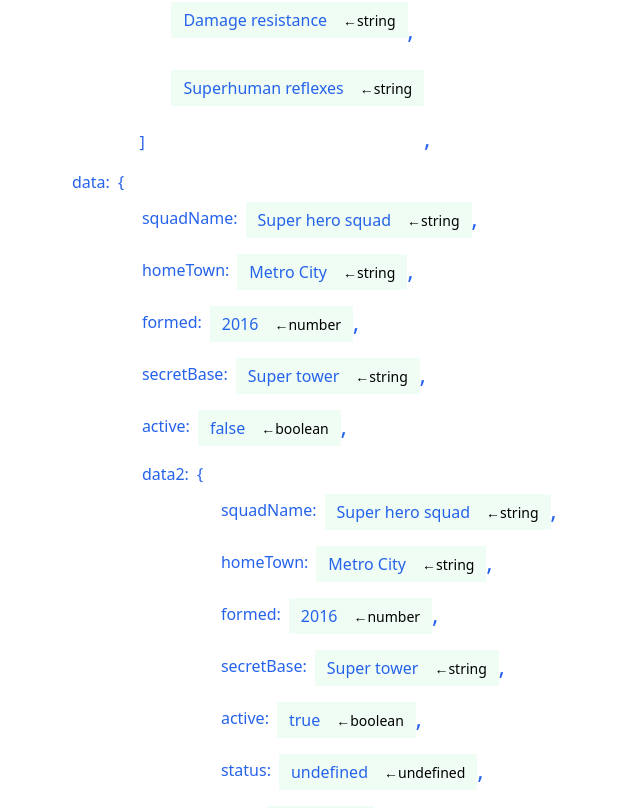
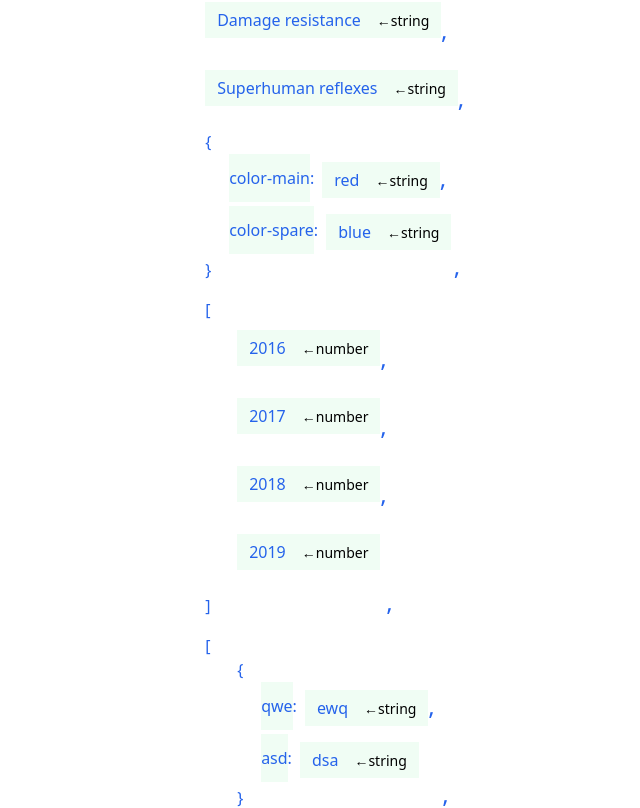
Before and after one commit to Disolm/json-file-manager_react, a React (Vite) app: page / in a window 1280 px wide. Shown: the part 472-1280 px from the top of the page, without its empty margins (0-640 px from the left). Built offline with nearby package versions, Linux system fonts and the light colour scheme.

Commit message:
added the ability to edit keys

```diff
--- a/hooks/jsonData.tsx
+++ b/hooks/jsonData.tsx
@@ -3,15 +3,35 @@ import {useEffect, useState} from "react";
 type fileType = object[] | object
 
 export function useJsonData() {
-    const [jsonData, setJsonData] = useState<fileType>([
+    const [jsonData, setJsonData] = useState<fileType>(
+        [
             {
                 "name": "Madame Uppercut",
                 "age": 39,
                 "secretIdentity": "Jane Wilson",
-            "powers": [
+                "powers-one": [
                     "Million tonne punch",
                     "Damage resistance",
-                "Superhuman reflexes"
+                    "Superhuman reflexes",
+                    {
+                        "color-main": "red",
+                        "color-spare": "blue"
+                    },
+                    [2016, 2017, 2018, 2019],
+                    [
+                        {
+                            "qwe": "ewq",
+                            "asd": "dsa"
+                        },
+                        {
+                            "zxc": "cxz",
+                            "rty": "ytr"
+                        },
+                        {
+                            "fgh": "hgf",
+                            "vbn": "nbv"
+                        }
+                    ]
                 ],
                 "data": {
                     "squadName": "Super hero squad",
@@ -25,12 +45,11 @@ export function useJsonData() {
                         "formed": 2016,
                         "secretBase": "Super tower",
                         "active": true,
-                    "status": undefined,
                         "cash": null,
                         "mix": [{
                             "age": 49,
                             "secretBase": "Kimi ga Kureta Mono"
-                        },"next", 0, false, undefined, null ]
+                        }, "next", 0, false, null]
                     }
                 }
             },
@@ -43,7 +62,9 @@ export function useJsonData() {
                     "Turning tiny",
                     "Radiation blast"
                 ]
-        }])
+            }
+        ]
+    )
     const [jsonDataBuffer, setJsonDataBuffer] = useState<fileType>([])
     const saveJson = async function () {
         const jsonText: string = JSON.stringify(jsonData,
@@ -51,10 +72,10 @@ export function useJsonData() {
                 return value === undefined ? "undefined" : value
             }
         )
-        const jsonObj:fileType = JSON.parse(jsonText)
+        const jsonObj: fileType = JSON.parse(jsonText)
         await setJsonDataBuffer(jsonObj)
     }
-    const changeJson = async function (jsonOld: fileType){
+    const changeJson = async function (jsonOld: fileType) {
         await setJsonData(jsonOld)
     }
     const cancelChangeJson = async function () {
@@ -63,17 +84,18 @@ export function useJsonData() {
                 return value === undefined ? "undefined" : value
             }
         )
-        const jsonObj:fileType = JSON.parse(jsonText)
+        const jsonObj: fileType = JSON.parse(jsonText)
         await setJsonData(jsonObj)
     }
-    useEffect(()=> {
+    useEffect(() => {
         const jsonText: string = JSON.stringify(jsonData,
             (key, value) => {
                 return value === undefined ? "undefined" : value
             }
         )
-        const jsonObj:fileType = JSON.parse(jsonText)
+        const jsonObj: fileType = JSON.parse(jsonText)
+        setJsonData(jsonObj)
         setJsonDataBuffer(jsonObj)
-    },[])
+    }, [])
     return {jsonData, saveJson, changeJson, cancelChangeJson}
 }
--- a/src/components/HtmlJson.tsx
+++ b/src/components/HtmlJson.tsx
@@ -1,4 +1,4 @@
-import React, {useState} from "react";
+import React, {useRef, useState} from "react";
 import {TheSelect} from "./TheSelect";
 import types from "../access/types.json"
 
@@ -19,6 +19,7 @@ export function HtmlJson({jsonData, saveJsonFun, changeJsonFun, cancelChangeJson
     const classButton: string = 'mx-1 px-3 border border-blue-600 bg-white rounded active:bg-blue-200'
     const pathNull: [] = []
     const [selectedOptionType, setSelectedOptionType] = useState<string>(types.string)
+    const thisIsKey = useRef<boolean>(true)
     const handleOptionType = function (event: string) {
         setSelectedOptionType(event)
     }
@@ -40,18 +41,36 @@ export function HtmlJson({jsonData, saveJsonFun, changeJsonFun, cancelChangeJson
         }
     }
     const changeHandler = function (event: React.ChangeEvent<HTMLInputElement>, fullPath: pathType) {
+        const pathLength: number = fullPath.length - 1
         let jsonChang: jsonType = jsonData
-
-        fullPath.forEach((path) => {
+        fullPath.forEach((path, index) => {
+            if (thisIsKey.current) {
+                if (index < (pathLength - 1)) {
+                    jsonChang = jsonChang[path]
+                } else if (index === (pathLength - 1)){
+                    const ArrKeyValueObj = Object.entries(jsonChang[fullPath[pathLength - 1]])
+                    ArrKeyValueObj.map((Arrays) => {
+                        if (Arrays[0] === fullPath[fullPath.length - 1]) {
+                            Arrays[0] = event.target.value
+                        }
+                        return [Arrays[0],Arrays[1]]
+                    })
+                    jsonChang[fullPath[pathLength - 1]] = Object.fromEntries(ArrKeyValueObj)
+                    fullPath[pathLength] = event.target.value
+                    setCurrentClick(fullPath)
+                    typesSaveJson()
+                }
+            } else {
                 if (whatType(jsonChang[path]) === types.object || whatType(jsonChang[path]) === types.array) {
                         jsonChang = jsonChang[path]
                 } else {
                         jsonChang[path] = event.target.value
                         typesSaveJson()
                 }
+            }
         })
     }
-    const saveChangValue = function(fullPath: pathType) {
+    const saveChangValue = function (fullPath: pathType) {
         let jsonChang: jsonType = jsonData
 
         fullPath.forEach((path) => {
@@ -72,7 +91,7 @@ export function HtmlJson({jsonData, saveJsonFun, changeJsonFun, cancelChangeJson
                         jsonChang[path] = jsonChang[path]
                         break
                 }
-                typesSaveJson()
+                changeJsonFun(jsonData)
             }
         })
     }
@@ -83,7 +102,29 @@ export function HtmlJson({jsonData, saveJsonFun, changeJsonFun, cancelChangeJson
             currentClick.every((value, index) => value === fullPath[index])
         )
     }
-
+    const renderClickDivElKey = function (keyObj: string, valueObj: fileType, path: pathType) {
+        return (
+            <div
+                className={[whatType(valueObj) === types.object || whatType(valueObj) === types.array ? 'py-2' : 'py-3', 'cursor-pointer bg-green-50 mb-auto'].join(' ')}
+                onClick={(event) => {
+                    event.stopPropagation()
+                    if (currentClick.length) return
+                    thisIsKey.current = true
+                    setCurrentClick(path)
+                    saveJsonFun()
+                }}
+            >
+                {
+                    (thisIsKey.current ? !isShowInput(path) : true) &&
+                    <div>{keyObj}</div>
+                }
+                {
+                    isShowInput(path) && thisIsKey.current &&
+                    renderInputEl(keyObj, path)
+                }
+            </div>
+        )
+    }
     const renderValueObj = function (valueObj: fileType, path: pathType) {
         switch (whatType(valueObj)) {
             case types.string:
@@ -91,7 +132,7 @@ export function HtmlJson({jsonData, saveJsonFun, changeJsonFun, cancelChangeJson
             case types.boolean:
             case types.undefined:
             case types.null:
-                return (!isShowInput(path) &&
+                return (
                     <div
                         key={path.join('-') + String(valueObj)}
                         className='block mx-3 my-1.5 '
@@ -107,8 +148,8 @@ export function HtmlJson({jsonData, saveJsonFun, changeJsonFun, cancelChangeJson
                 return returnHTML(valueObj, path)
         }
     }
-    const renderInputEl = function (valueObj: fileType, path: pathType) {
-        return (whatType(valueObj) !== types.object && isShowInput(path) &&
+    const renderInputEl = function (value: fileType, path: pathType) {
+        return (whatType(value) !== types.object &&
             <div
                 key="divInput"
                 className='my-1 flex'
@@ -117,7 +158,7 @@ export function HtmlJson({jsonData, saveJsonFun, changeJsonFun, cancelChangeJson
                     key="input"
                     type="text"
                     className='cast-input'
-                    value={String(valueObj)}
+                    value={String(value)}
                     autoFocus
                     onChange={(event) => {
                         changeHandler(event, path)
@@ -129,6 +170,7 @@ export function HtmlJson({jsonData, saveJsonFun, changeJsonFun, cancelChangeJson
                         event.stopPropagation()
                         saveChangValue(path)
                         saveJsonFun()
+                        thisIsKey.current = true
                         setCurrentClick(pathNull)
                     }}
                 >
@@ -139,16 +181,18 @@ export function HtmlJson({jsonData, saveJsonFun, changeJsonFun, cancelChangeJson
                     onClick={(event) => {
                         event.stopPropagation()
                         cancelChangeJsonFun()
+                        thisIsKey.current = true
                         setCurrentClick(pathNull)
                     }}
                 >
                     &#10008;
                 </button>
+                {!thisIsKey.current &&
                     <TheSelect
-                    typeValueInput={whatType(valueObj)}
-                    value={String(valueObj)}
+                        typeValueInput={whatType(value)}
+                        value={String(value)}
                         optionType={handleOptionType}
-                />
+                    />}
             </div>)
     }
     const renderClickDivElValue = function (valueObj: fileType, path: pathType) {
@@ -159,12 +203,13 @@ export function HtmlJson({jsonData, saveJsonFun, changeJsonFun, cancelChangeJson
                     event.stopPropagation()
                     if (currentClick.length) return
                     if (whatType(valueObj) === types.object || whatType(valueObj) === types.array) return
+                    thisIsKey.current = false
                     setCurrentClick(path)
                     saveJsonFun()
                 }}
             >
-                {renderValueObj(valueObj, path)}
-                {renderInputEl(valueObj, path)}
+                {(!isShowInput(path) || thisIsKey.current) && renderValueObj(valueObj, path)}
+                {!thisIsKey.current && isShowInput(path) && renderInputEl(valueObj, path)}
             </div>
         )
     }
@@ -206,11 +251,7 @@ export function HtmlJson({jsonData, saveJsonFun, changeJsonFun, cancelChangeJson
                                         className='flex flex-row'
                                         key={keyEl}
                                     >
-                                        <div
-                                            className={['my-2', whatType(valueObj) === types.object || whatType(valueObj) === types.array ? '' : 'py-1'].join(' ')}
-                                        >
-                                            {keyObj}
-                                        </div>
+                                        {renderClickDivElKey(keyObj, valueObj, fullPath)}
                                         <p
                                             className={['mr-2 my-2', whatType(valueObj) === types.object || whatType(valueObj) === types.array ? '' : 'py-1'].join(' ')}
                                         >
--- a/src/components/TheSelect.tsx
+++ b/src/components/TheSelect.tsx
@@ -25,14 +25,14 @@ export function TheSelect({typeValueInput, value, optionType}:SelectProps) {
             type: types.boolean,
             name: 'boolean'
         },
-        // {
-        //     type: types.object,
-        //     name: 'Object'
-        // },
-        // {
-        //     type: types.array,
-        //     name: 'Array'
-        // },
+        {
+            type: types.object,
+            name: 'Object'
+        },
+        {
+            type: types.array,
+            name: 'Array'
+        },
     ]
     const whatSelectDefault = function (type: string) {
         let name:string = ''
```
Lines whose indentation alone changed are shown as unchanged.
